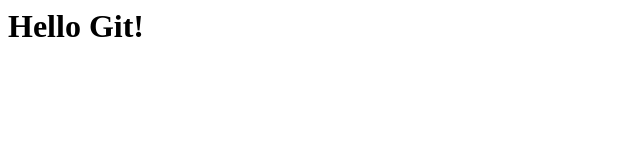
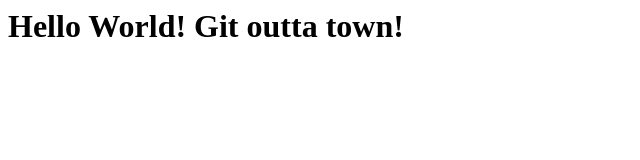
Before and after one commit to elpadi/BlackJackApp, a plain HTML site: page index.html in a window 1280 px wide. Shown: the whole page, without its empty margins (0-640 px from the left). Drawn offline with Linux system fonts and the light colour scheme.

Commit message:
edit h1 tag

```diff
--- a/index.html
+++ b/index.html
@@ -1 +1 @@
-<h1>Hello Git!</h1>
+<h1>Hello World! Git outta town!</h1>
```
